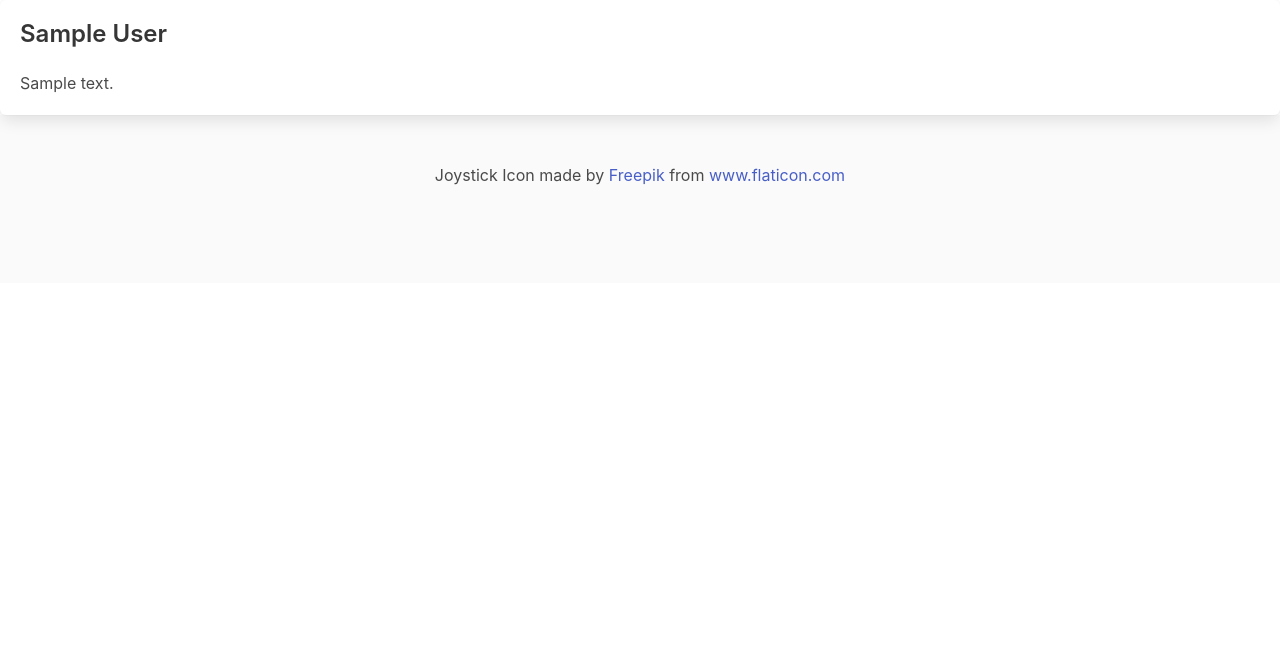
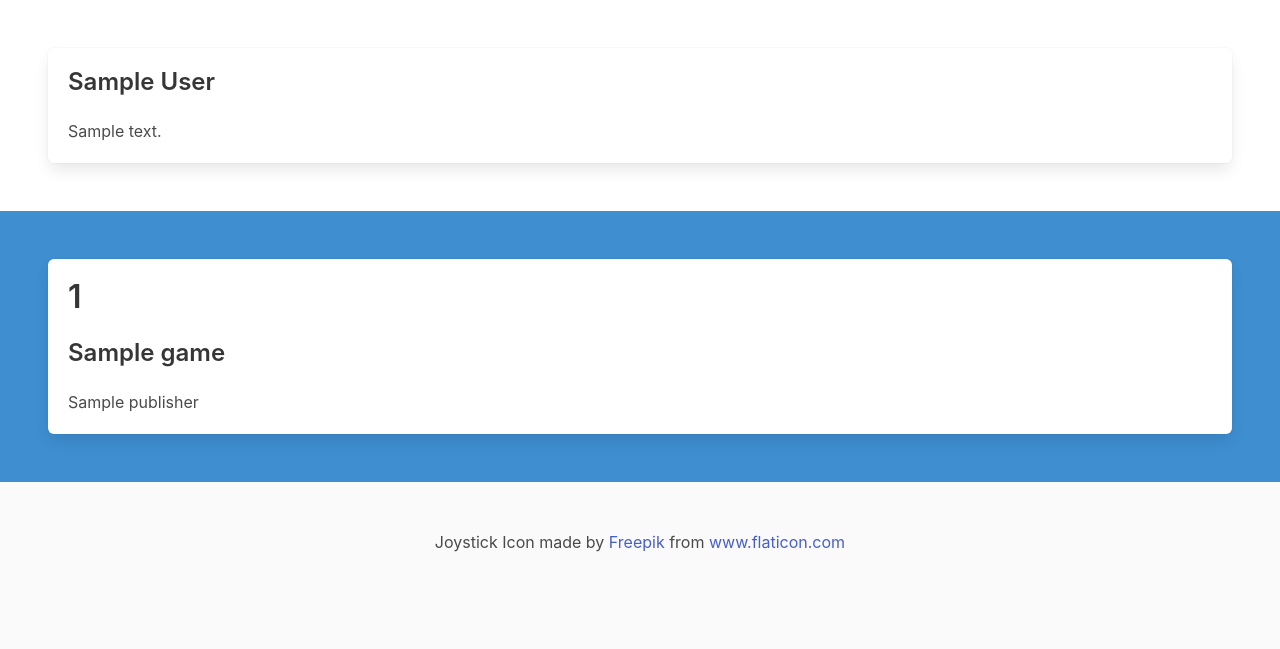
Before and after one commit to chrisshortlaw/played-it, a Flask app: template templates/user.html in a window 1280 px wide. Shown: the part 56-705 px from the top of the page. Run offline with Flask 2, Linux system fonts and the light colour scheme; the template is opened without the code that fills it: most values are stand-ins (such as "Sample title", 1, 10 or a date in 2020).

Commit message:
User page displays games & posts

```diff
--- a/templates/user.html
+++ b/templates/user.html
@@ -1,6 +1,7 @@
 {% extends "base.html" %}
 
 {% block content %}
+<div class="section">
   <div class="tile is-ancestor">
     <div class="tile is-parent">
       {% for post in posts %}
@@ -11,5 +12,21 @@
       {% endfor %}
     </div>
   </div>
+</div>
+
+<div class="section has-background-info">
+  <div class="tile is-ancestor">
+    <div class="tile is-parent">
+      {% for game in games %}
+      <div class="tile is-child box">
+        <p class="title is-3">{{ game['@id'] }}
+        <p class="title is-4">{{ game['name'] }}</p>
+        <p class="content">{{ game['publisher'] }}</p>
+      </div>
+      {% endfor %}
+    </div>
+  </div>
+</section>
+
 
 {% endblock %}
```
Lines whose indentation alone changed are shown as unchanged.
